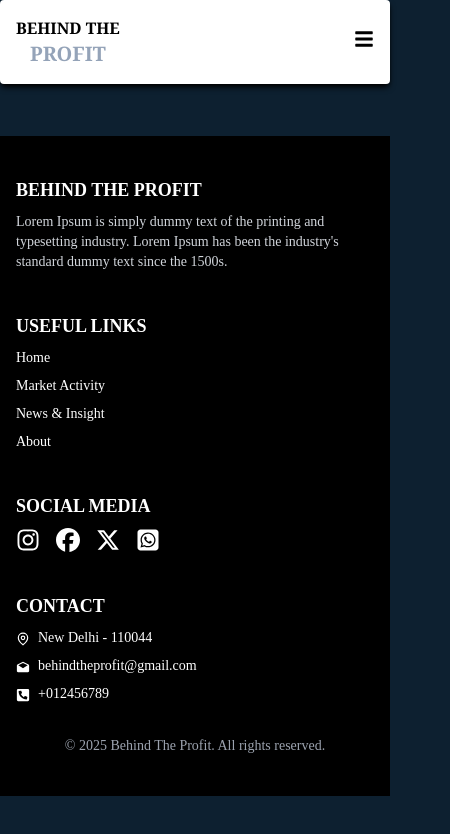
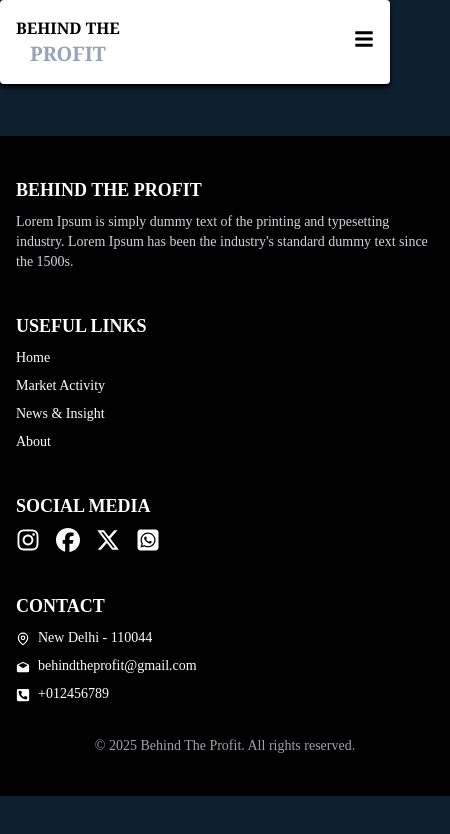
Before and after one commit to Anmolsharma1228/stockmarketweb, a React (Vite) app: page /Market in a window 390 px wide. Shown: the top 834 px of the page, 450 px wide, since content can reach past the window. Built offline with nearby package versions, Linux system fonts and the light colour scheme; a web font is replaced by a local one.

Commit message:
set footer width

```diff
--- a/src/components/Footer.jsx
+++ b/src/components/Footer.jsx
@@ -9,8 +9,8 @@ import { FaPhoneSquareAlt } from "react-icons/fa";
 
 const Footer = () => {
   return (
-    <footer className="bg-black text-white py-10 w-full">
-      <div className="max-w-7xl mx-auto px-4 sm:px-6 md:px-10 grid grid-cols-1 sm:grid-cols-2 lg:grid-cols-4 gap-10">
+    <footer className="bg-black text-white py-10 w-[450px] sm:w-full">
+      <div className="px-4 sm:px-6 md:px-10 grid grid-cols-1 sm:grid-cols-2 lg:grid-cols-4 gap-10">
 
         {/* About Section */}
         <div>
```
